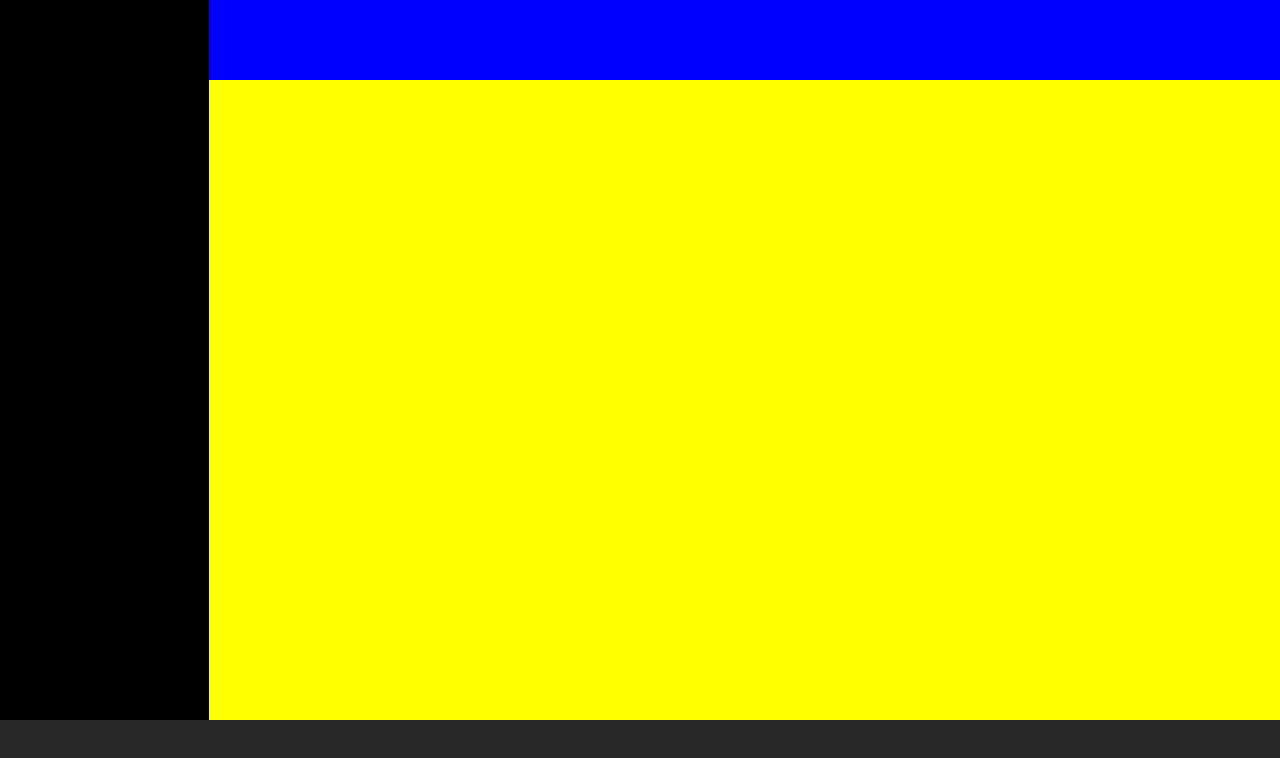
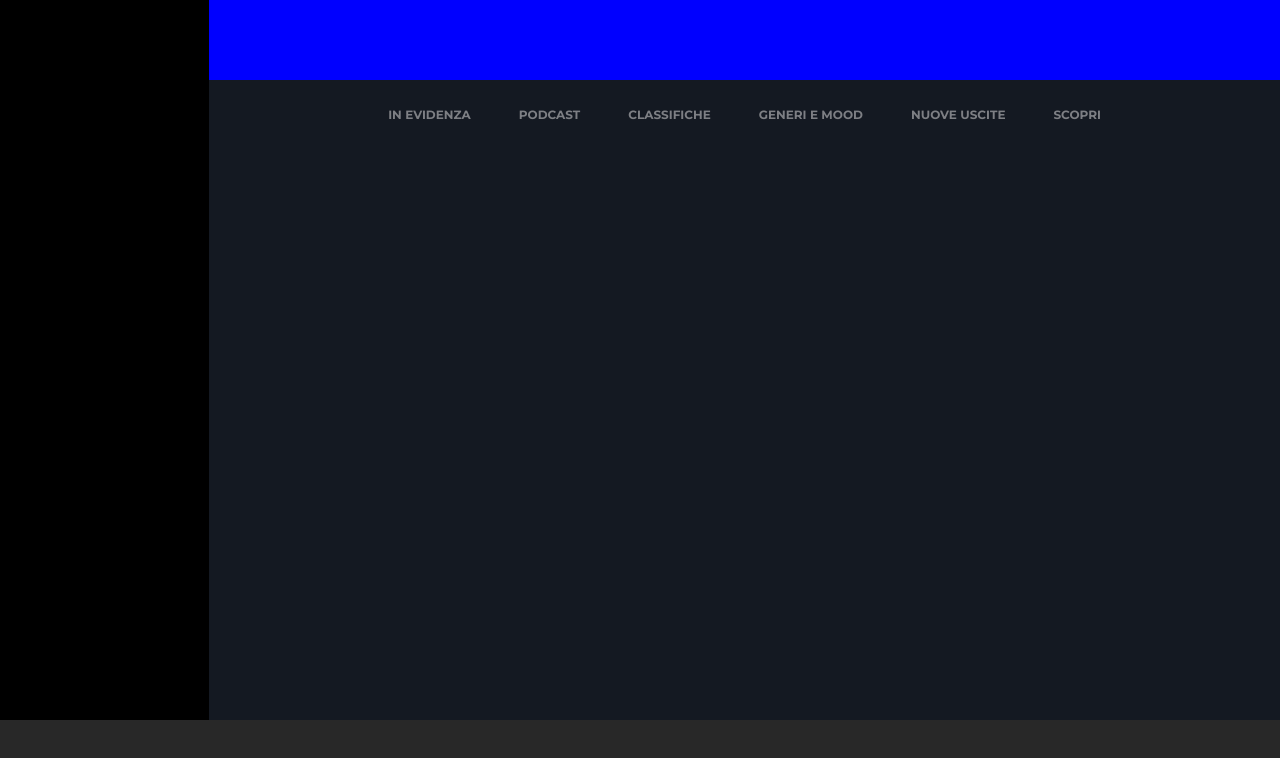
Before and after one commit to TALEX1995/html-css-spotifyweb, a plain HTML site: page index.html in a window 1280 px wide. Drawn offline with Linux system fonts and the light colour scheme.

Commit message:
Added Nav-Bar

```diff
--- a/css/style.css
+++ b/css/style.css
@@ -9,7 +9,19 @@
 
 /* CUSTOM PROPERTIES */
 
-
+:root {
+    --color-gray: #7d7f84;
+    --font-size-0-5rem: 0.5rem;
+    --font-size-0-75rem: 0.75rem;
+    --font-size-1rem: 1rem;
+    --font-size-1-25rem: 1.25rem;
+    --font-size-1-5rem: 1.5rem;
+    --font-size-2rem: 2rem;
+    --font-size-2-5rem: 2.5rem;
+    --font-size-3rem: 3rem;
+    --font-size-3-5rem: 3.5rem;
+    --font-size-4rem: 3.5rem;
+}
 
 /* UTILITIES */
 
@@ -19,6 +31,11 @@
 
 
 /* GENERIC */
+
+body {
+    color: white;
+    font-family: 'Montserrat', sans-serif;
+}
 
 .main-app {
     max-width: 100%;
@@ -34,7 +51,6 @@ footer {
     height: 100%;
     overflow: auto;
     width: 100%;
-    background-color: yellow;
 }
 
 header {
@@ -49,8 +65,12 @@ header {
 
 main {
     height: 100%;
-    background-color: yellow;
+    background-color: #141922;
     width: 100%;
+}
+
+ul {
+    list-style-type: none;
 }
 
 /* SIDEBAR */
@@ -69,6 +89,34 @@ main {
 }
 
 
+/* HEADER */
+
+
+
+
+
+
+/* MAIN */
+
+.nav-bar ul {
+    justify-content: center;
+    flex-wrap: wrap;
+}
+
+.nav-bar li {
+    margin: var(--font-size-1-5rem) var(--font-size-1-5rem);
+}
+
+.nav-bar a {
+    color: var(--color-gray);
+    text-decoration: none;
+    font-size: var(--font-size-0-75rem);
+    font-weight: bold;
+}
+
+
+
+
 /* MEDIA QUERY */
 
 @media screen and (min-width: 640px) {
--- a/index.html
+++ b/index.html
@@ -5,6 +5,9 @@
     <meta http-equiv="X-UA-Compatible" content="IE=edge">
     <meta name="viewport" content="width=device-width, initial-scale=1.0">
     <title>Spotify</title>
+    <link rel="preconnect" href="https://fonts.googleapis.com">
+    <link rel="preconnect" href="https://fonts.gstatic.com" crossorigin>
+    <link href="https://fonts.googleapis.com/css2?family=Montserrat:wght@100;200;300;400;500;600;700;800;900&display=swap" rel="stylesheet">
     <link rel="stylesheet" href="css/style.css">
 </head>
 <body>
@@ -12,8 +15,21 @@
         <div class="sidebar-phone"></div>
         <div class="sidebar-tablet"></div>
         <div class="container">
-            <header></header>
-            <main></main>
+            <header>
+
+            </header>
+            <main>
+                <div class="nav-bar">
+                    <ul class="flex">
+                        <li><a href="#">IN EVIDENZA</a></li>
+                        <li><a href="#">PODCAST</a></li>
+                        <li><a href="#">CLASSIFICHE</a></li>
+                        <li><a href="#">GENERI E MOOD</a></li>
+                        <li><a href="#">NUOVE USCITE</a></li>
+                        <li><a href="#">SCOPRI</a></li>
+                    </ul>
+                </div>
+            </main>
         </div>
 
     </div>
```
